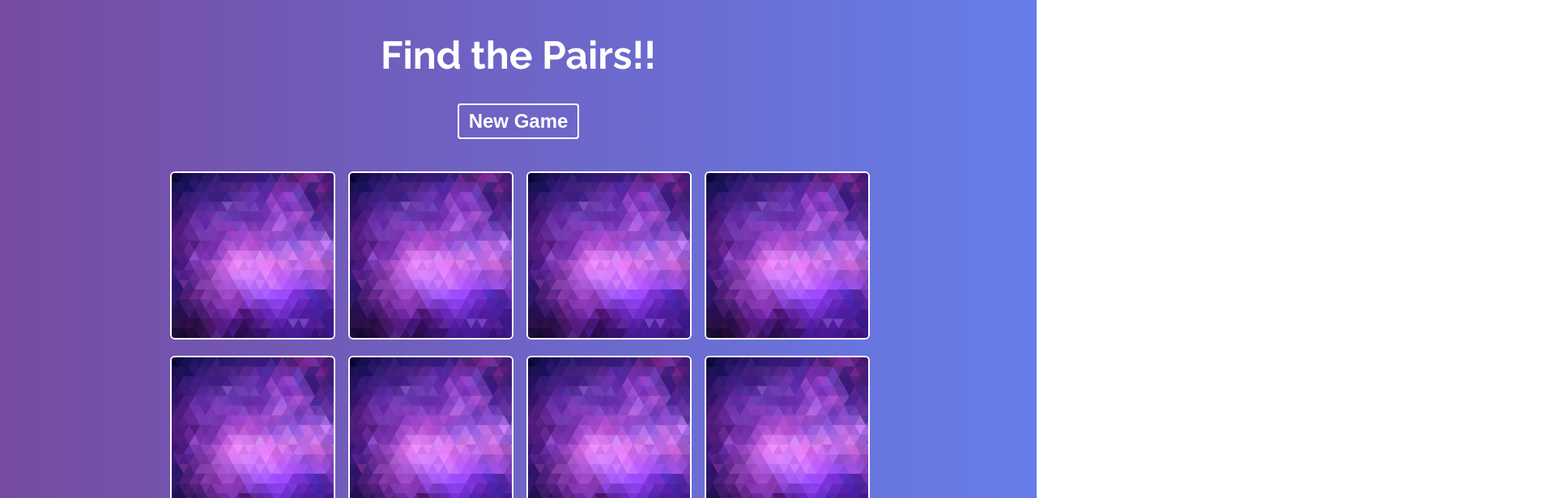
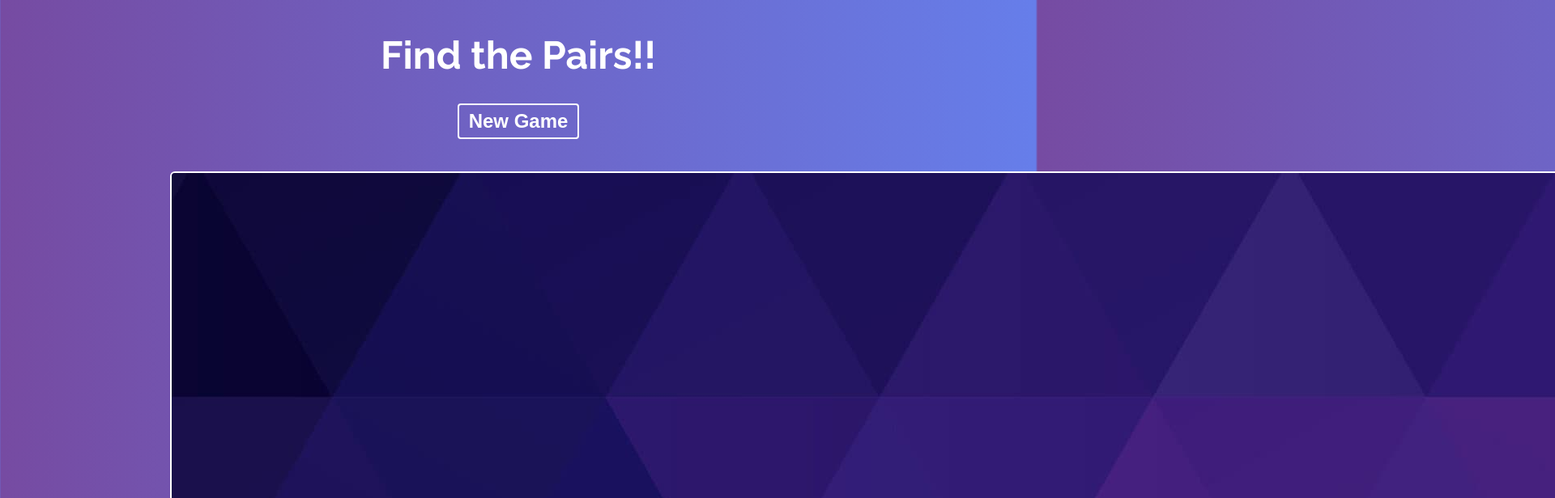
Before and after one commit to Vishnu2819/Finding_Pairs, a React (Vite) app: page / in a window 1280 px wide. Both pictures are taken after a click on the button "Start Game". Shown: the top 616 px of the page at 81% size, 1920 px wide, since content can reach past the window. Built offline with nearby package versions, Linux system fonts and the light colour scheme.

Commit message:
corrected the cover

```diff
--- a/src/components/SingleCard.css
+++ b/src/components/SingleCard.css
@@ -3,7 +3,9 @@
 }
 
 .card img{
-    width: 100%;
+    /* width: 100%; */
+    width: auto;
+    height: auto;
     display: block;
     border: 2px solid white;
     border-radius: 6px;
```
